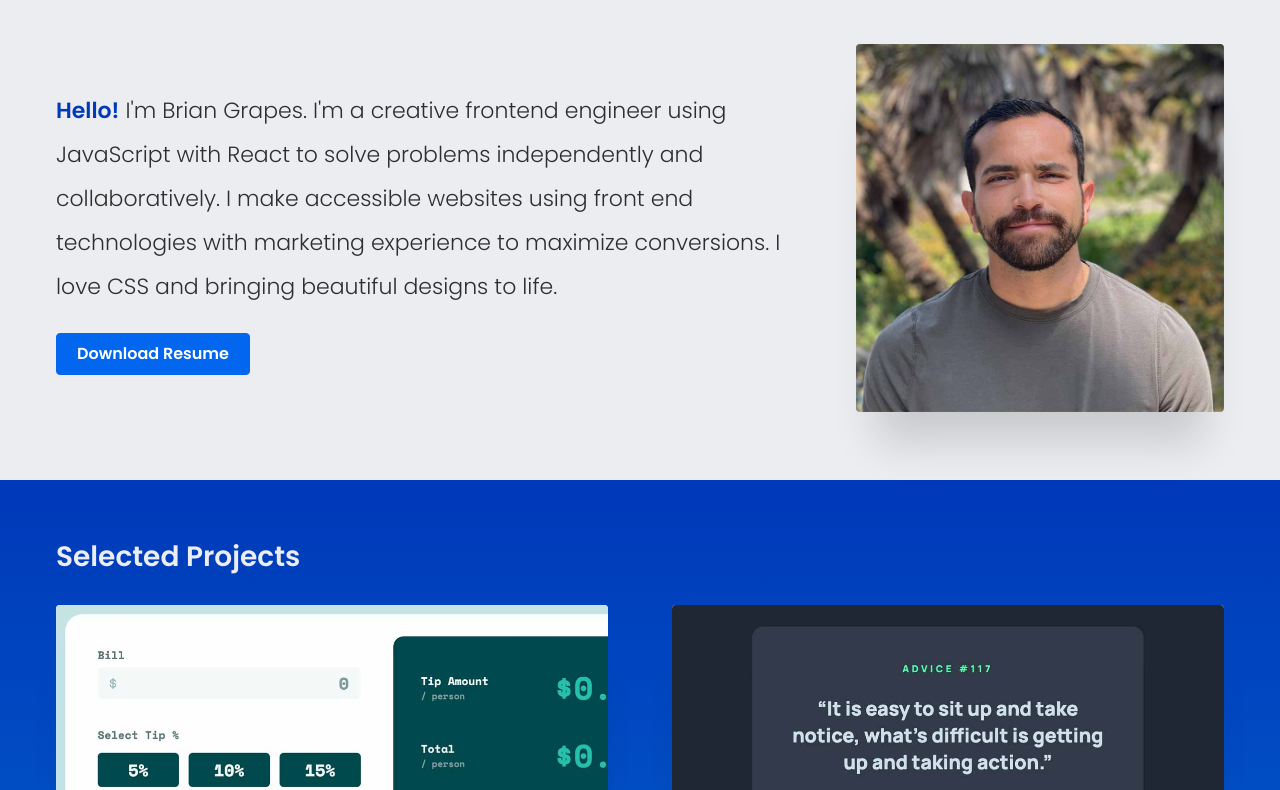
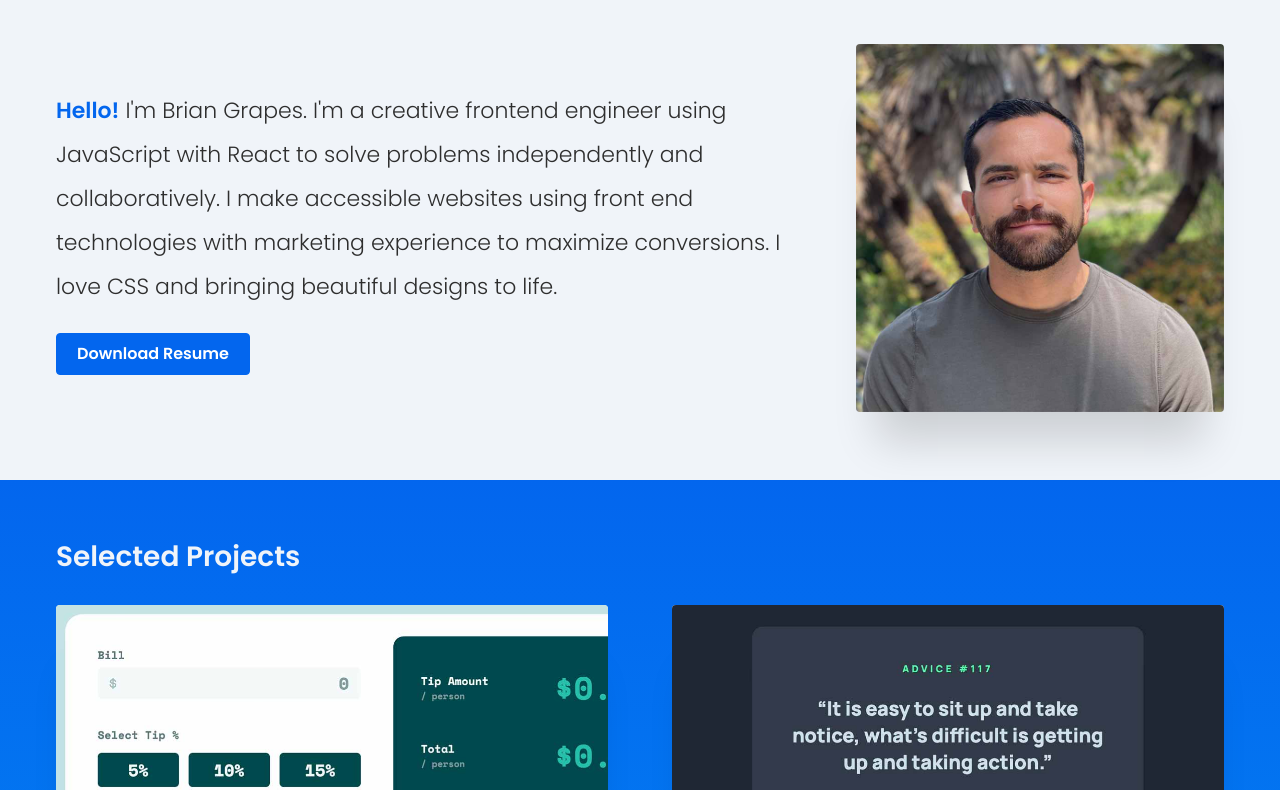
Before and after one commit to bgrapes/bgrapes.com, a Gatsby site: page / in a window 1280 px wide. Shown: the part 90-880 px from the top of the page. Built offline with nearby package versions, Linux system fonts and the light colour scheme; Gatsby itself is replaced by a stand-in of ours.

Commit message:
feat(theme): tweak theme colors

```diff
--- a/src/theme.js
+++ b/src/theme.js
@@ -1,21 +1,19 @@
 const colors = {
-  blue: "#0039B9",
+  blue: "#0366EE",
   blueLight: "#01C3FF",
   charcoal: "#2E2E2E",
-  lightGray: "#EBEDF0",
-  lighterGray: "#EEF0F1",
-  mediumGray: "#CFD1D4",
-  purple: "#9844AF",
+  lightGray: "#F0F4F9",
+  mediumGray: "#EBEDF0",
   white: "#FFFFFF",
 }
 
 const theme = {
-  bodyBgColor: colors.white,
+  bodyBgColor: colors.lightGray,
   bodyTextAccentColor: colors.blue,
   bodyTextColor: colors.charcoal,
   bodyHeadingColor: colors.blue,
   boxShadow: `0 50px 40px -20px rgb(0 0 0 / 15%)`,
-  cardBgColor: colors.white,
+  cardBgColor: colors.lightGray,
   cardTextColor: colors.charcoal,
   footerBgColor: colors.charcoal,
   footerTextColor: colors.lightGray,
@@ -23,10 +21,12 @@ const theme = {
   gradientHeadingColor: colors.lightGray,
   headerBgColor: colors.lightGray,
   heroBgColor: colors.lightGray,
-  tagBgColor: colors.lightGray,
+  iconColor: `invert(25%) sepia(96%) saturate(3380%) hue-rotate(209deg) brightness(96%) contrast(98%)`,
+  inputBgColor: colors.white,
+  tagBgColor: colors.mediumGray,
   tagTextColor: colors.charcoal,
   buttonBgColor: colors.blue,
-  buttonTextColor: colors.white,
+  buttonTextColor: colors.lightGray,
   mutedButtonTextColor: colors.charcoal,
   mutedButtonBorderColor: colors.charcoal,
 }
```
